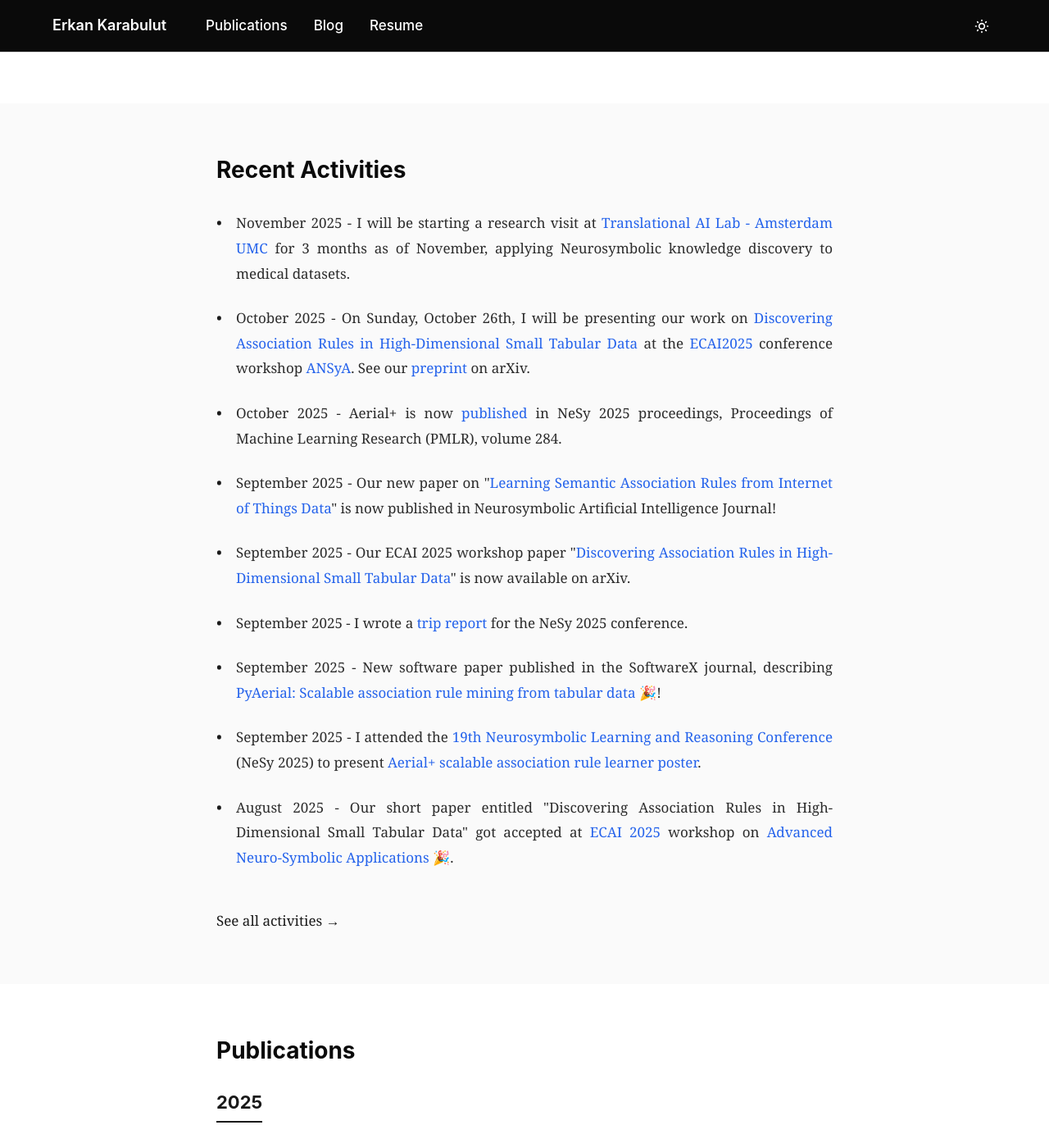
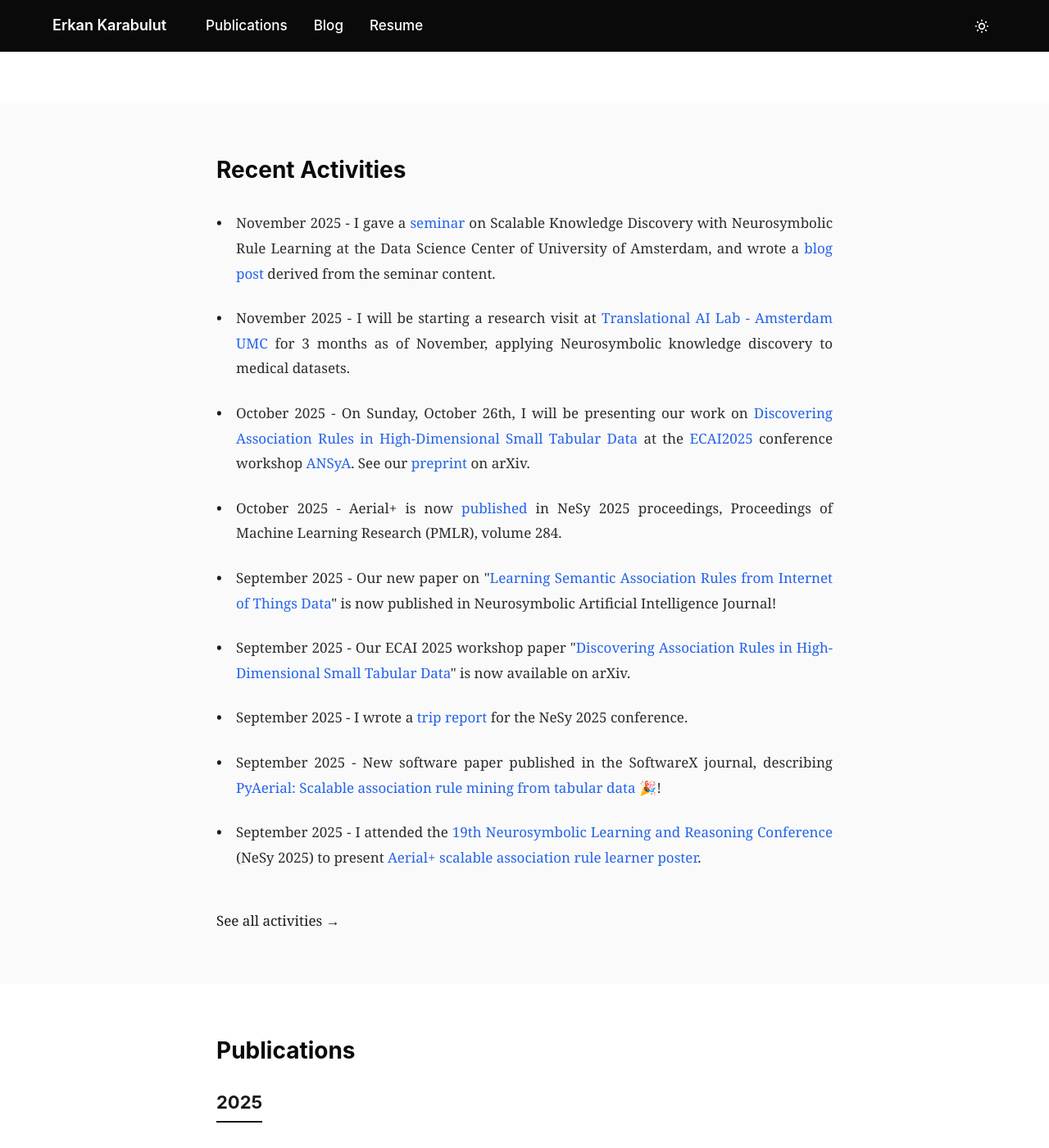
Before and after one commit to erkankarabulut/erkankarabulut.github.io, a Jekyll site: the page built from index.html, in a window 1280 px wide and 1400 px high, scrolled down 719 px. Shown: the whole window at 82% size. Built offline with Jekyll 4.4.1, drawn with Linux system fonts in a browser that asks for light colours.

Commit message:
add news on data science center seminar

```diff
--- a/_data/news.yml
+++ b/_data/news.yml
@@ -1,3 +1,4 @@
+- 'November 2025 - I gave a <a href="https://dsc.uva.nl/content/events/2025/11/dsc-seminar-erkan-karabulut.html?origin=z21kMaCZR32hh0aCPjEnMA" target="_blank">seminar</a> on Scalable Knowledge Discovery with Neurosymbolic Rule Learning at the Data Science Center of University of Amsterdam, and wrote a <a href="https://erkankarabulut.github.io/blog/uva-dsc-seminar-scalable-knowledge-discovery/" target="_blank">blog post</a> derived from the seminar content. '
 - 'November 2025 - I will be starting a research visit at <a target="_blank" href="https://trailab.nl/">Translational AI Lab - Amsterdam UMC</a> for 3 months as of November, applying Neurosymbolic knowledge discovery to medical datasets.'
 - 'October 2025 - On Sunday, October 26th, I will be presenting our work on <a target="_blank" href="posters/Discovering Association Rules in High-Dimensional Small Tabular Data.pdf">Discovering Association Rules in High-Dimensional Small Tabular Data</a> at the <a target="_blank" href="https://ecai2025.org">ECAI2025</a> conference workshop <a target="_blank" href="https://ansya-workshop.github.io/2025/">ANSyA</a>. See our <a target="_blank" href="https://arxiv.org/pdf/2509.20113">preprint</a> on arXiv.'
 - 'October 2025 - Aerial+ is now <a target="_blank" href="https://proceedings.mlr.press/v284/karabulut25a.html">published</a> in NeSy 2025 proceedings, Proceedings of Machine Learning Research (PMLR), volume 284.'
```
